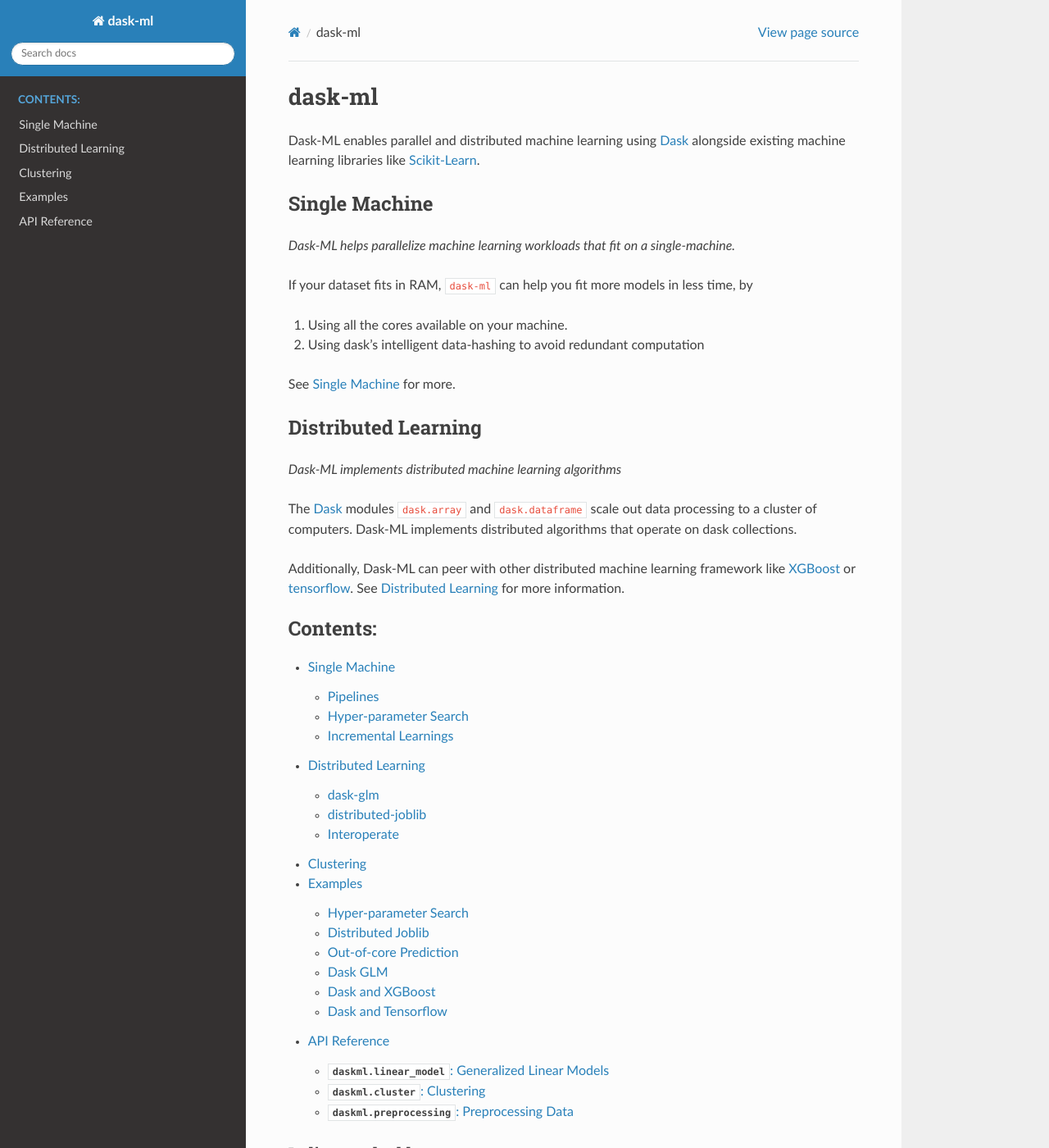
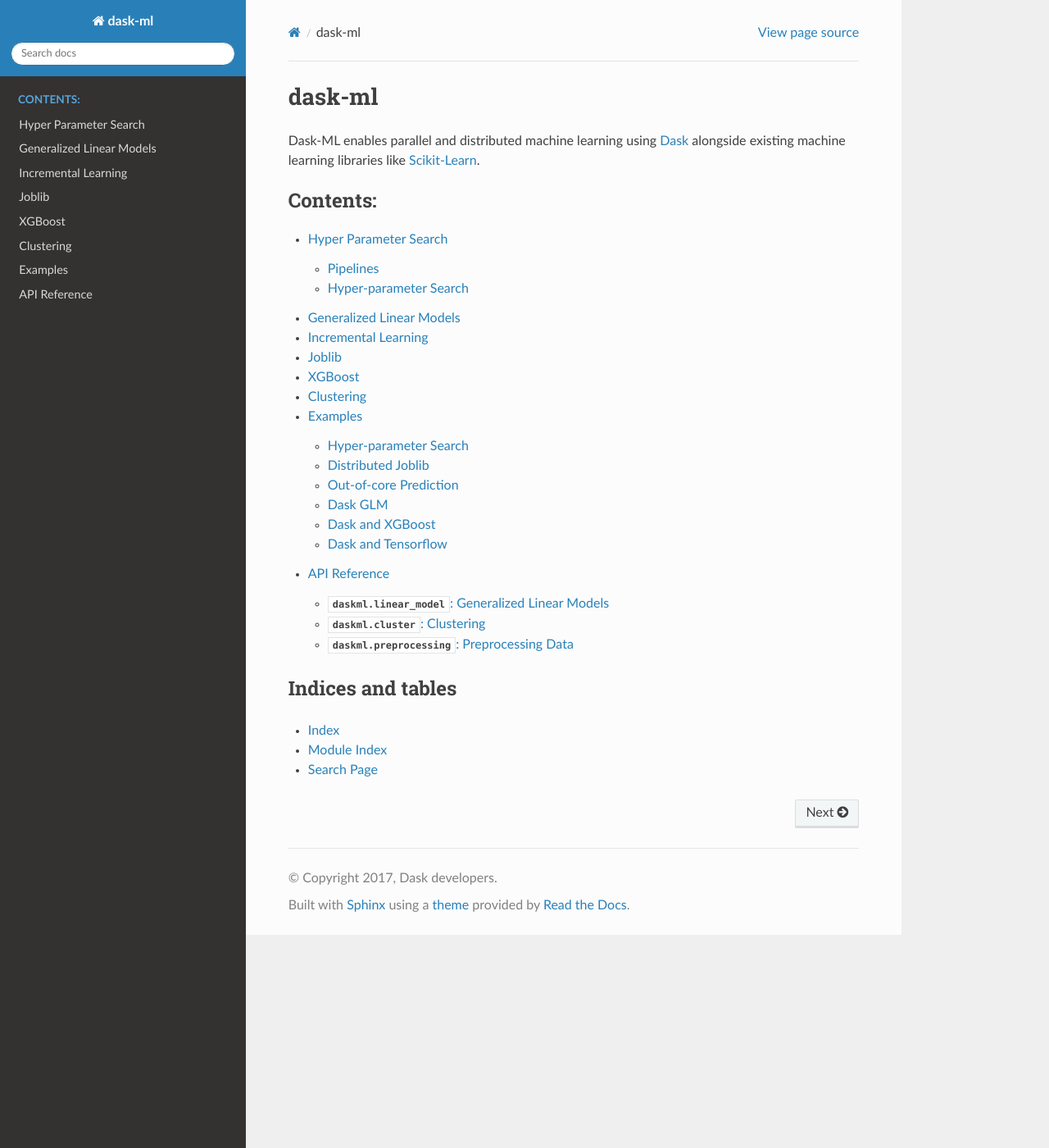
Before and after one commit to dask/dask-ml, a Sphinx documentation site: the page built from docs/source/index.rst, in a window 1280 px wide and 1400 px high. Shown: the whole window at 82% size. Built offline with Sphinx 7.4.7 and the Read the Docs theme 2.0.0, drawn with Linux system fonts in a browser that asks for light colours.

Commit message:
Reorganize documentation
This breaks out sections based on algorithm type rather than on
single/distributed.

Fixes #29

This still needs substantial work, both in fixing up API docs and
fleshing out content in the various sections.

```diff
--- a/docs/source/index.rst
+++ b/docs/source/index.rst
@@ -7,39 +7,15 @@
 Dask-ML enables parallel and distributed machine learning using Dask_ alongside
 existing machine learning libraries like Scikit-Learn_.
 
-Single Machine
-^^^^^^^^^^^^^^
-
-*Dask-ML helps parallelize machine learning workloads that fit on a single-machine.*
-
-If your dataset fits in RAM, ``dask-ml`` can help you fit more models in less
-time, by
-
-1. Using all the cores available on your machine.
-2. Using dask's intelligent data-hashing to avoid redundant computation
-
-See :ref:`single-machine` for more.
-
-Distributed Learning
-^^^^^^^^^^^^^^^^^^^^
-
-*Dask-ML implements distributed machine learning algorithms*
-
-The Dask_ modules ``dask.array`` and ``dask.dataframe`` scale out data
-processing to a cluster of computers. Dask-ML implements distributed algorithms
-that operate on dask collections.
-
-Additionally, Dask-ML can peer with other distributed machine learning
-framework like `XGBoost`_ or `tensorflow`_. See :ref:`distributed` for more
-information.
-
-
 .. toctree::
    :maxdepth: 2
    :caption: Contents:
 
-   single-machine.rst
-   distributed.rst
+   hyper-parameter-search.rst
+   glm.rst
+   incremental.rst
+   joblib.rst
+   xgboost.rst
    clustering.rst
    examples.rst
    modules/api.rst
@@ -51,8 +27,5 @@
 * :ref:`modindex`
 * :ref:`search`
 
-.. _dask-glm: http://dask-glm.readthedocs.io/
-.. _XGBoost: https://xgboost.readthedocs.io/
-.. _tensorflow: https://www.tensorflow.org/
 .. _Scikit-Learn: http://scikit-learn.org/stable/
 .. _Dask: https://dask.pydata.org/en/latest/
```
Also changed, not shown: docs/source/clustering.rst (+7 -2 lines), docs/source/distributed.rst (deleted, +0 -57 lines), docs/source/glm.rst (added, +16 -0 lines), docs/source/hyper-parameter-search.rst (renamed from docs/source/single-machine.rst, +6 -30 lines), docs/source/incremental.rst (added, +32 -0 lines), docs/source/joblib.rst (added, +27 -0 lines), docs/source/xgboost.rst (added, +13 -0 lines), docs/source/modules/api.rst (line endings or trailing spaces).
